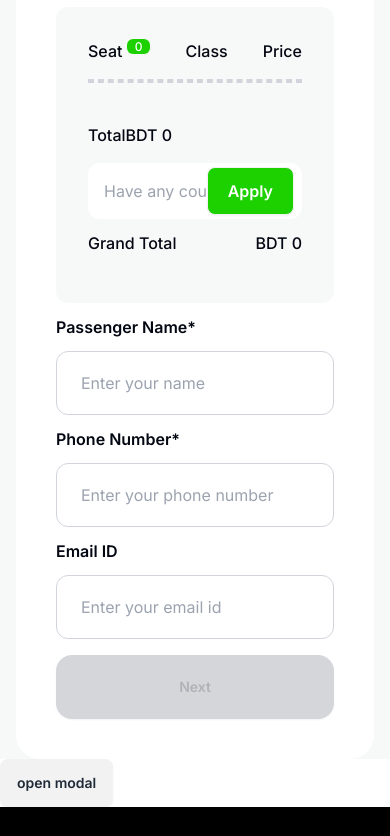
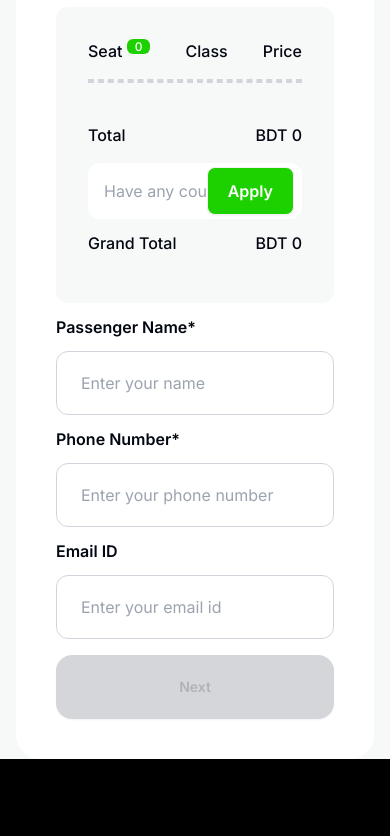
Before and after one commit to arifanadia/Smart-ticketing, a plain HTML site: page index.html in a window 390 px wide. Shown: the part 4300-5136 px from the top of the page. Drawn offline with nearby package versions, Linux system fonts and the light colour scheme.

Commit message:
new update

```diff
--- a/index.html
+++ b/index.html
@@ -413,7 +413,7 @@
 
                         </ul>
                         <hr class="border-2 border-gray-300 border-dashed">
-                        <div class="flex lg:justify-between mt-10">
+                        <div class="flex justify-between mt-10">
                             <h5 class="text-base font-medium text-[#030712] font-[Inter]">Total</h5>
                             <h5 class="text-base font-medium text-[#030712] font-[Inter] mb-4">BDT <span
                                     id="total-cost">0</span>
@@ -463,24 +463,16 @@
                         </label>
                         <button onclick="my_modal_5.showModal()" type="submit" id="submit"
                             class="btn bg-[#1DD100] w-full h-[64px] mt-4 rounded-2xl text-white" disabled>Next</button>
-
-
                     </form>
-
-
                 </div>
             </div>
-
-
-
         </section>
 
 
 
     </main>
     <!-- modal section -->
-    <section id="modal" >
-        <button class="btn" onclick="my_modal_5.showModal()">open modal</button>
+    <section>
         <dialog id="my_modal_5" class="modal modal-bottom sm:modal-middle">
             <div class="modal-box bg-white w-[718px] mx-auto p-14 rounded-2xl text-center">
                 <img class="w-[100px] mx-auto" src="images/success.png" alt="">
@@ -489,16 +481,19 @@
                     We are working hard to find the best service and deals for you. <br> <br>
                     <span class="font-light">Shortly you will find a confirmation in your email.</span>
                 </p>
-                    <form method="dialog">
-                        <!-- if there is a button in form, it will close the modal -->
-                        <button class="btn bg-[#27AE60] text-white px-40 py-4 rounded-3xl mt-4">Continue</button>
-                    </form>
-                </div>
+                <form method="dialog">
+                    <!-- if there is a button in form, it will close the modal -->
+                    <button class="btn bg-[#27AE60] text-white px-40 py-4 rounded-3xl mt-4">Continue</button>
+                </form>
+            </div>
             </div>
         </dialog>
+    </section>
 
 
-    </section>
+    <!-- <button class="btn" onclick="my_modal_5.showModal()">open modal</button> -->
+
+
 
     <!-- footer section -->
     <footer id="footer" class="bg-black py-20 lg:py-40 lg:px-44">
--- a/scripts/index.js
+++ b/scripts/index.js
@@ -72,19 +72,14 @@ const inputs = document.getElementsByClassName('input');
 const nam = document.getElementById('name');
 const number = document.getElementById('number');
 const submitButton = document.getElementById('submit');
-
 for (const input of inputs) {
     input.addEventListener('keyup', function () {
-        const seatCount = getConvertedValue('seat-count');
         const submit = submitButton.disabled = false;
-
-
 
             if (nam.value === "" || number.value === "") {
                 submitButton.disabled = true;
 
             }
-
 
             if (nam.value.length < 5 || number.value.length < 11) {
                 submitButton.disabled = true;
@@ -93,8 +88,7 @@ for (const input of inputs) {
 
             else {
                 if(submit === true) {
-                    document.getElementById('modal').style.display = 'block';
-
+                    my_modal_5.showModal();
 
 
                 }
```
